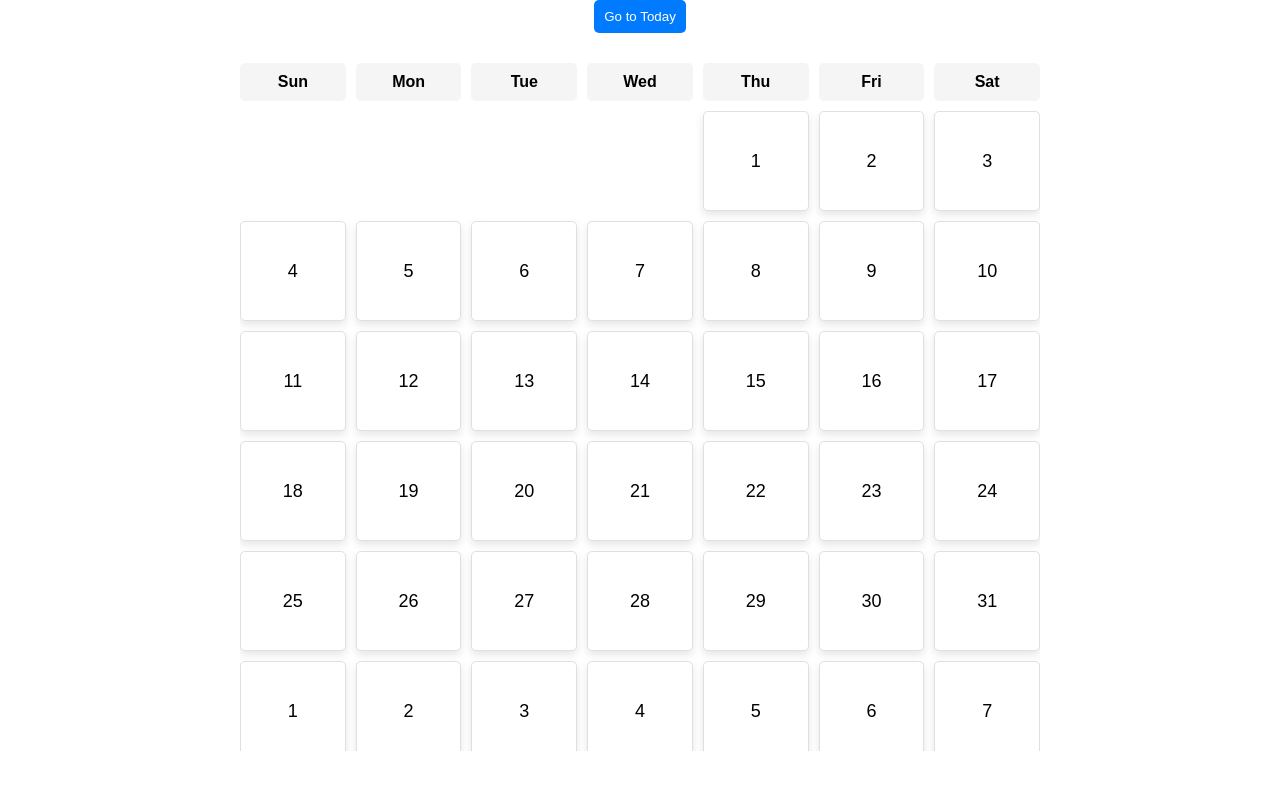
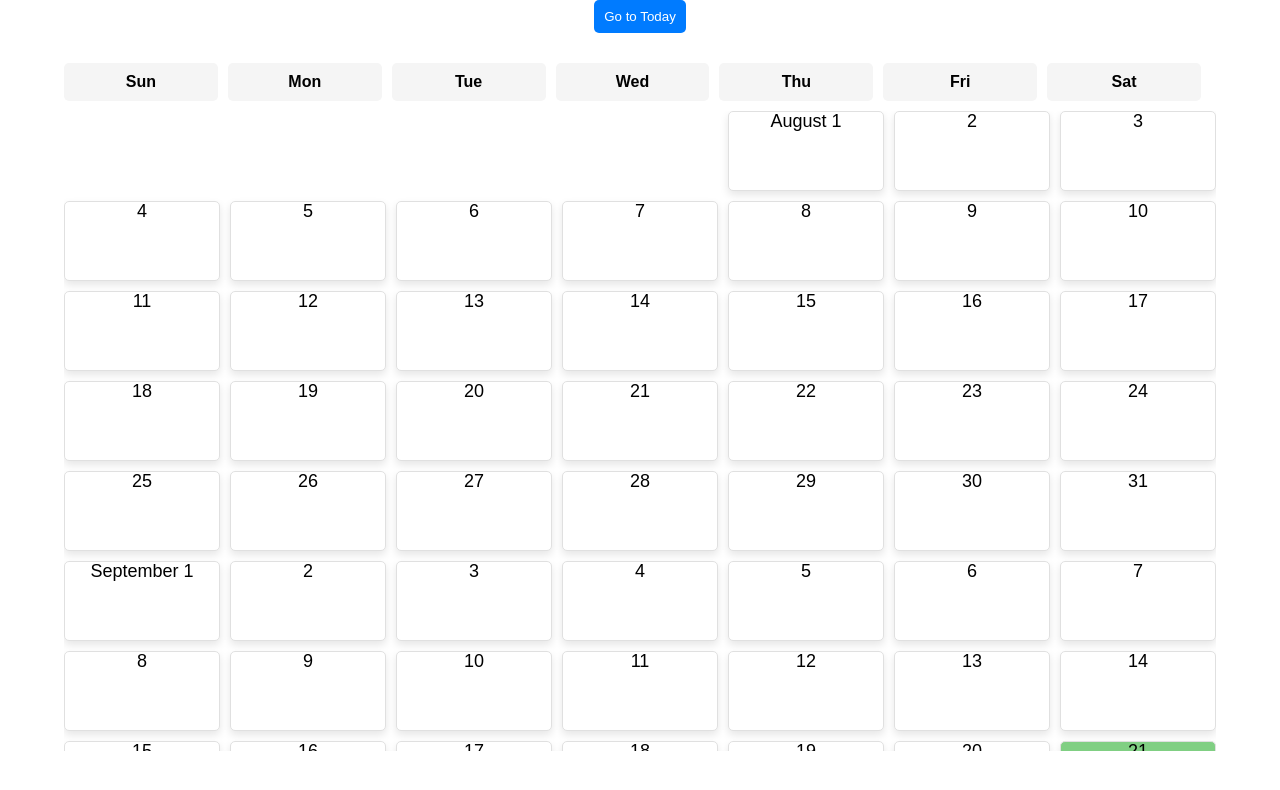
Before and after one commit to Irishwolf13/calApp2, a React (Vite) app: page /cal in a window 1280 px wide. Shown: the top 790 px of the page. Built offline with nearby package versions, Linux system fonts and the light colour scheme.

Commit message:
flushing out month code

```diff
--- a/src/pages/CalendarCell.tsx
+++ b/src/pages/CalendarCell.tsx
@@ -2,14 +2,13 @@ import React from 'react';
 
 interface CalendarCellProps {
   date: Date;
-  key: string;
   firstSelectedDate: Date | null;
   secondSelectedDate: Date | null;
   today: Date;
   handleClick: (date: Date) => void;
 }
 
-const CalendarCell: React.FC<CalendarCellProps> = ({ date, key, firstSelectedDate, secondSelectedDate, today, handleClick }) => {
+const CalendarCell: React.FC<CalendarCellProps> = ({ date, firstSelectedDate, secondSelectedDate, today, handleClick }) => {
   const dayOfWeek = date.getDay();
   const isCurrentDay =
     date.getDate() === today.getDate() &&
@@ -35,12 +34,19 @@ const CalendarCell: React.FC<CalendarCellProps> = ({ date, key, firstSelectedDat
 
   return (
     <button
-      id={key}
+      onClick={() => handleClick(date)}
       className={`calendar-cell ${isCurrentDay ? 'current-day' : ''} ${isFirstSelectedDate ? 'first-selected' : ''} ${isSecondSelectedDate ? 'second-selected' : ''} ${isBetweenSelectedDates ? 'between-selected' : ''} ${isCurrentDay && isBetweenSelectedDates ? 'current-day-between' : ''}`}
       style={style}
-      onClick={() => handleClick(date)}
     >
-      {!isNaN(date.getDate()) ? date.getDate() : ''}
+      <div className='cellDateLocation'>
+        {!isNaN(date.getDate()) ? (
+          <>
+            {date.getDate() === 1 && ` ${date.toLocaleString('default', { month: 'long' })}`}
+            {` `}
+            {date.getDate()}
+          </>
+        ) : ''}
+      </div>
     </button>
   );
 };
--- a/src/pages/InfiniteScrollCalendar.css
+++ b/src/pages/InfiniteScrollCalendar.css
@@ -1,3 +1,7 @@
+:root {
+  --simulated-scrollbar-width: 15px; /* Adjust this value to match the typical scrollbar width */
+}
+
 .calendar-page {
   display: flex;
   flex-direction: column;
@@ -55,11 +59,12 @@
   grid-template-columns: repeat(7, 1fr);
   gap: 10px;
   width: 90%;
-  max-width: 800px;
   text-align: center;
   font-weight: bold;
   color: black;
   margin-bottom: 10px;
+  padding-right: var(--simulated-scrollbar-width); /* Add padding to simulate scrollbar space */
+  box-sizing: border-box; /* Ensure padding does not alter overall width */
 }
 
 .week-day {
@@ -73,7 +78,6 @@
   grid-template-columns: repeat(7, 1fr); /* 7 columns for days */
   gap: 10px;
   width: 90%;
-  max-width: 800px;
   height: 80vh;
   overflow-y: auto;
 }
@@ -81,13 +85,13 @@
 .calendar-cell {
   display: flex;
   justify-content: center;
-  align-items: center;
+  align-items: top;
   background-color: white;
   border: 1px solid #e0e0e0;
   border-radius: 5px;
   font-size: 18px;
   box-shadow: 0 4px 8px rgba(0, 0, 0, 0.1);
-  height: 100px;
+  height: 10vh;
   text-align: center;
   color: black;
   transition: background-color 0.3s;
--- a/src/pages/InfiniteScrollCalendar.tsx
+++ b/src/pages/InfiniteScrollCalendar.tsx
@@ -1,5 +1,6 @@
 import React, { useState, useEffect, useRef, useLayoutEffect } from 'react';
 import './InfiniteScrollCalendar.css';
+import CalendarCell from './CalendarCell'; // Ensure correct path
 
 const InfiniteScrollCalendar: React.FC = () => {
   const [dates, setDates] = useState<{ date: Date; key: string }[]>([]);
@@ -9,6 +10,7 @@ const InfiniteScrollCalendar: React.FC = () => {
   const [fadeOut, setFadeOut] = useState(false); // Manage fade-out state
   const [firstSelectedDate, setFirstSelectedDate] = useState<Date | null>(null);
   const [secondSelectedDate, setSecondSelectedDate] = useState<Date | null>(null);
+  const daysOfWeek = ['Sun', 'Mon', 'Tue', 'Wed', 'Thu', 'Fri', 'Sat'];
 
   useEffect(() => {
     const initialDates = generateInitialDates();
@@ -29,7 +31,7 @@ const InfiniteScrollCalendar: React.FC = () => {
   useLayoutEffect(() => {
     if (dates.length) {
       updateCurrentMonthYear();
-      if (isLoading == true) {
+      if (isLoading === true) {
         scrollHalfwayDown();
       }
     }
@@ -146,45 +148,6 @@ const InfiniteScrollCalendar: React.FC = () => {
     }
   };
 
-  const renderCalendarCell = ({ date, key }: { date: Date; key: string }) => {
-    const dayOfWeek = date.getDay();
-    const today = new Date();
-    const isCurrentDay =
-      date.getDate() === today.getDate() &&
-      date.getMonth() === today.getMonth() &&
-      date.getFullYear() === today.getFullYear();
-
-    const isFirstSelectedDate = firstSelectedDate &&
-      date.getDate() === firstSelectedDate.getDate() &&
-      date.getMonth() === firstSelectedDate.getMonth() &&
-      date.getFullYear() === firstSelectedDate.getFullYear();
-
-    const isSecondSelectedDate = secondSelectedDate &&
-      date.getDate() === secondSelectedDate.getDate() &&
-      date.getMonth() === secondSelectedDate.getMonth() &&
-      date.getFullYear() === secondSelectedDate.getFullYear();
-
-    // Check if the date is between the first and second selected dates
-    const isBetweenSelectedDates = firstSelectedDate && secondSelectedDate &&
-      ((date > firstSelectedDate && date < secondSelectedDate) || (date > secondSelectedDate && date < firstSelectedDate));
-
-    const style = {
-      gridColumnStart: dayOfWeek + 1,
-    };
-
-    return (
-      <button
-        key={key}
-        id={key}
-        className={`calendar-cell ${isCurrentDay ? 'current-day' : ''} ${isFirstSelectedDate ? 'first-selected' : ''} ${isSecondSelectedDate ? 'second-selected' : ''} ${isBetweenSelectedDates ? 'between-selected' : ''} ${isCurrentDay && isBetweenSelectedDates ? 'current-day-between' : ''}`} // Add a new class for combined condition
-        style={style}
-        onClick={() => dateClicked(date)}
-      >
-        {!isNaN(date.getDate()) ? date.getDate() : ''}
-      </button>
-    );
-  };
-
   const dateClicked = (myDate: Date) => {
     if (firstSelectedDate &&
       myDate.getDate() === firstSelectedDate.getDate() &&
@@ -231,8 +194,16 @@ const InfiniteScrollCalendar: React.FC = () => {
     console.log(`Clicked on date: ${myDate}`);
   };
 
-
-  const daysOfWeek = ['Sun', 'Mon', 'Tue', 'Wed', 'Thu', 'Fri', 'Sat'];
+  const renderCalendarCell = ({ date, key }: { date: Date; key: string }) => (
+    <CalendarCell
+      key={key}
+      date={date}
+      firstSelectedDate={firstSelectedDate}
+      secondSelectedDate={secondSelectedDate}
+      today={new Date()}
+      handleClick={dateClicked}
+    />
+  );
 
   return (
     <div className="calendar-page">
```
